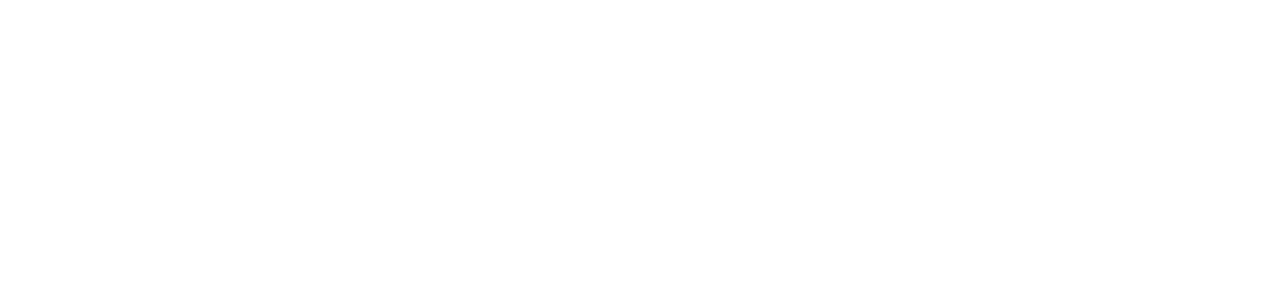
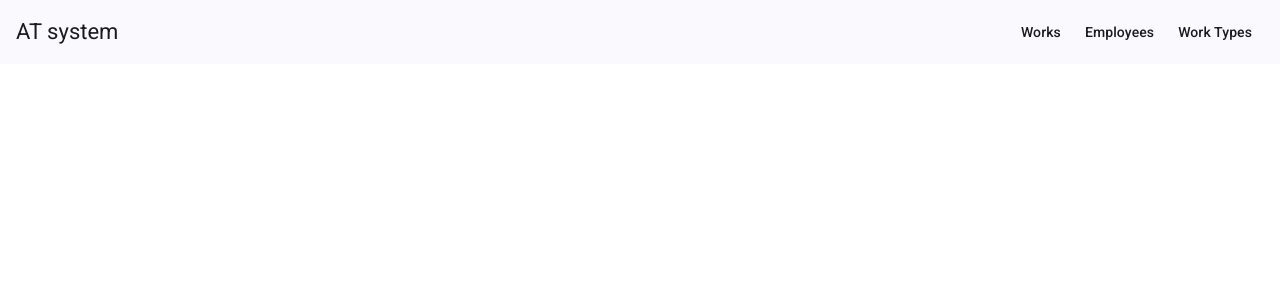
Before and after one commit to Wightons/TechMagicHW-Client, an Angular app in the folder client/: page / in a window 1280 px wide. Shown: the top 300 px of the page. Built offline with nearby package versions, Linux system fonts and the light colour scheme.

Commit message:
v3: add navbar

```diff
--- a/client/src/app/app.component.css
+++ b/client/src/app/app.component.css
@@ -0,0 +1,3 @@
+.spacer {
+  flex: 1 1 auto;
+}
--- a/client/src/app/app.component.html
+++ b/client/src/app/app.component.html
@@ -1 +1,8 @@
+<mat-toolbar>
+  <h3>AT system</h3>
+  <span class="spacer"></span>
+  <button mat-button>Works</button>
+  <button mat-button>Employees</button>
+  <button mat-button>Work Types</button>
+</mat-toolbar>
 <router-outlet></router-outlet>
--- a/client/src/app/app.component.ts
+++ b/client/src/app/app.component.ts
@@ -1,12 +1,14 @@
 import { Component } from '@angular/core';
 import { RouterOutlet } from '@angular/router';
+import { MatToolbarModule } from '@angular/material/toolbar';
+import { MatButtonModule } from '@angular/material/button';
 
 @Component({
   selector: 'app-root',
   standalone: true,
-  imports: [RouterOutlet],
+  imports: [RouterOutlet, MatToolbarModule, MatButtonModule],
   templateUrl: './app.component.html',
-  styleUrl: './app.component.css'
+  styleUrl: './app.component.css',
 })
 export class AppComponent {
   title = 'client';
```
